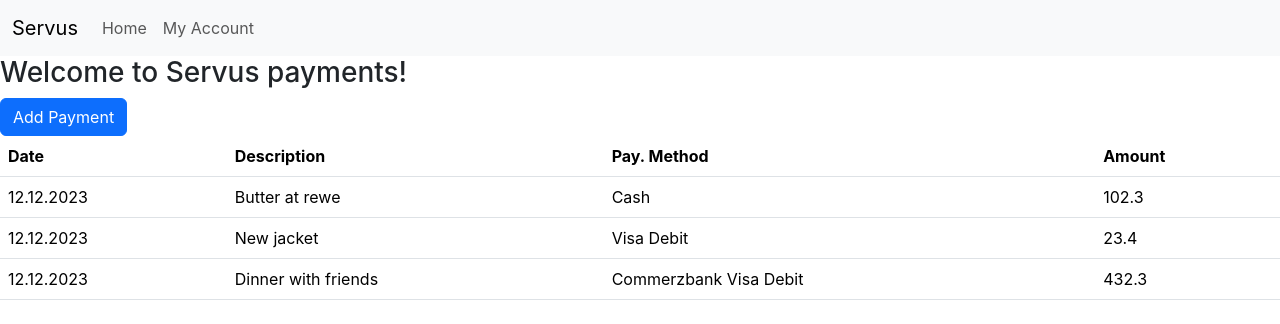
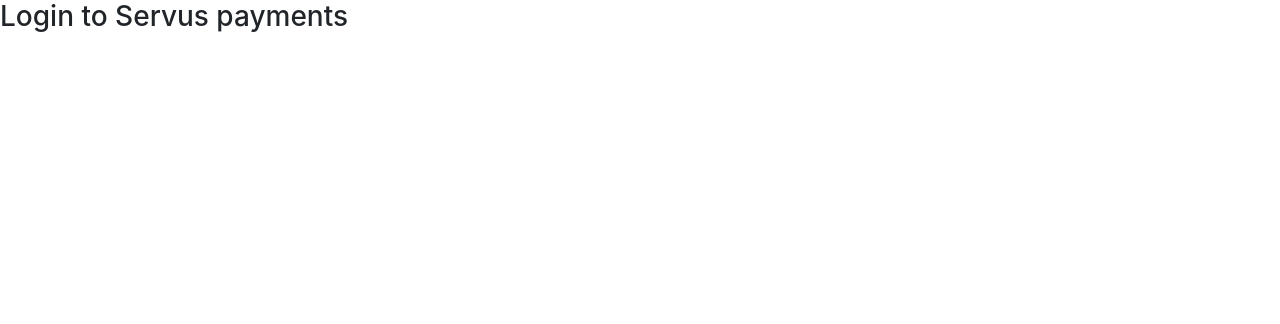
Before and after one commit to nicolasard/demo-project, a React (Create React App) app in the folder frontendv2/: page / in a window 1280 px wide. Shown: the top 324 px of the page. Built offline with nearby package versions, Linux system fonts and the light colour scheme.

Commit message:
Adding google loging stuff

```diff
--- a/frontendv2/package.json
+++ b/frontendv2/package.json
@@ -3,6 +3,7 @@
   "version": "0.1.0",
   "private": true,
   "dependencies": {
+    "@react-oauth/google": "^0.12.1",
     "@testing-library/jest-dom": "^5.17.0",
     "@testing-library/react": "^13.4.0",
     "@testing-library/user-event": "^13.5.0",
--- a/frontendv2/src/App.tsx
+++ b/frontendv2/src/App.tsx
@@ -9,8 +9,16 @@
   Route,
   Routes
 } from "react-router-dom";
+import Cookies from 'universal-cookie';
+import Login from './modules/Login';
 
 function App() {
+
+  const cookies = new Cookies();
+  const auth = cookies.get('jwt-token');
+  if (auth==null){
+    return (<div><Login/></div>)
+  }
   return (
     <React.StrictMode>
       <Router>
--- a/frontendv2/src/index.tsx
+++ b/frontendv2/src/index.tsx
@@ -3,13 +3,16 @@
 import './index.css';
 import App from './App';
 import reportWebVitals from './reportWebVitals';
+import { GoogleOAuthProvider } from '@react-oauth/google';
 
 const root = ReactDOM.createRoot(
   document.getElementById('root') as HTMLElement
 );
 root.render(
   <React.StrictMode>
-    <App />
+    <GoogleOAuthProvider clientId="129539746772-fjto05brsno322451sr2djv2oeus4jb8.apps.googleusercontent.com">
+      <App />
+    </GoogleOAuthProvider>
   </React.StrictMode>
 );
 
--- /dev/null
+++ b/frontendv2/src/modules/Login.tsx
@@ -0,0 +1,24 @@
+import React from 'react';
+import { GoogleLogin } from '@react-oauth/google';
+
+function Login() {
+  return (
+<div>
+    <h3>Login to Servus payments</h3>
+    <GoogleLogin
+                              onSuccess={credentialResponse => {
+                                document.cookie = 'jwt-token='+credentialResponse.credential;
+                                console.log(credentialResponse);
+
+                              }}
+                              onError={() => {
+                                console.log('Login Failed');
+                              }}
+                            />
+
+
+</div>
+  );
+}
+
+export default Login;
```
Also changed, not shown: 1 other file (tests, documents, lock files or other folders).
